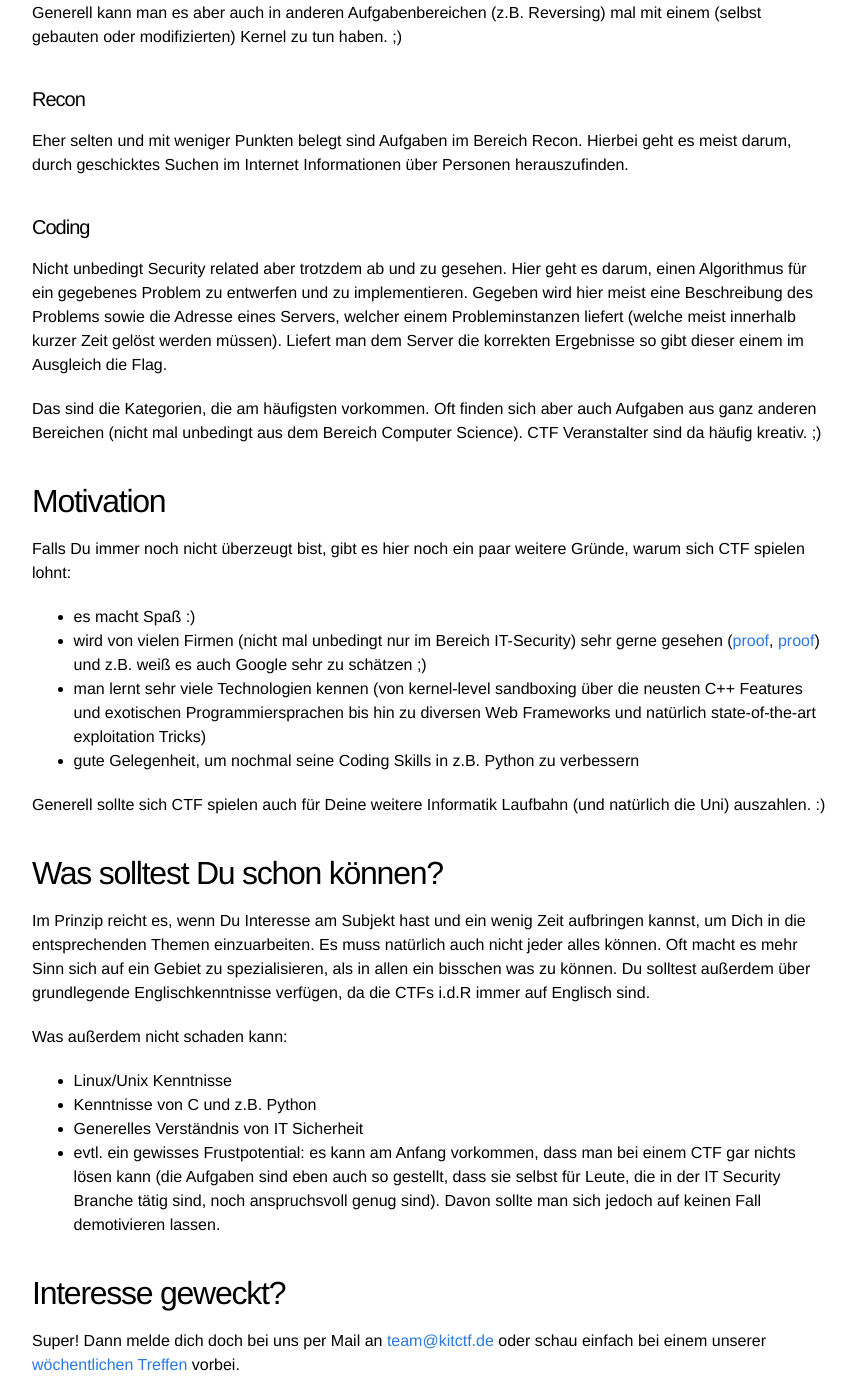
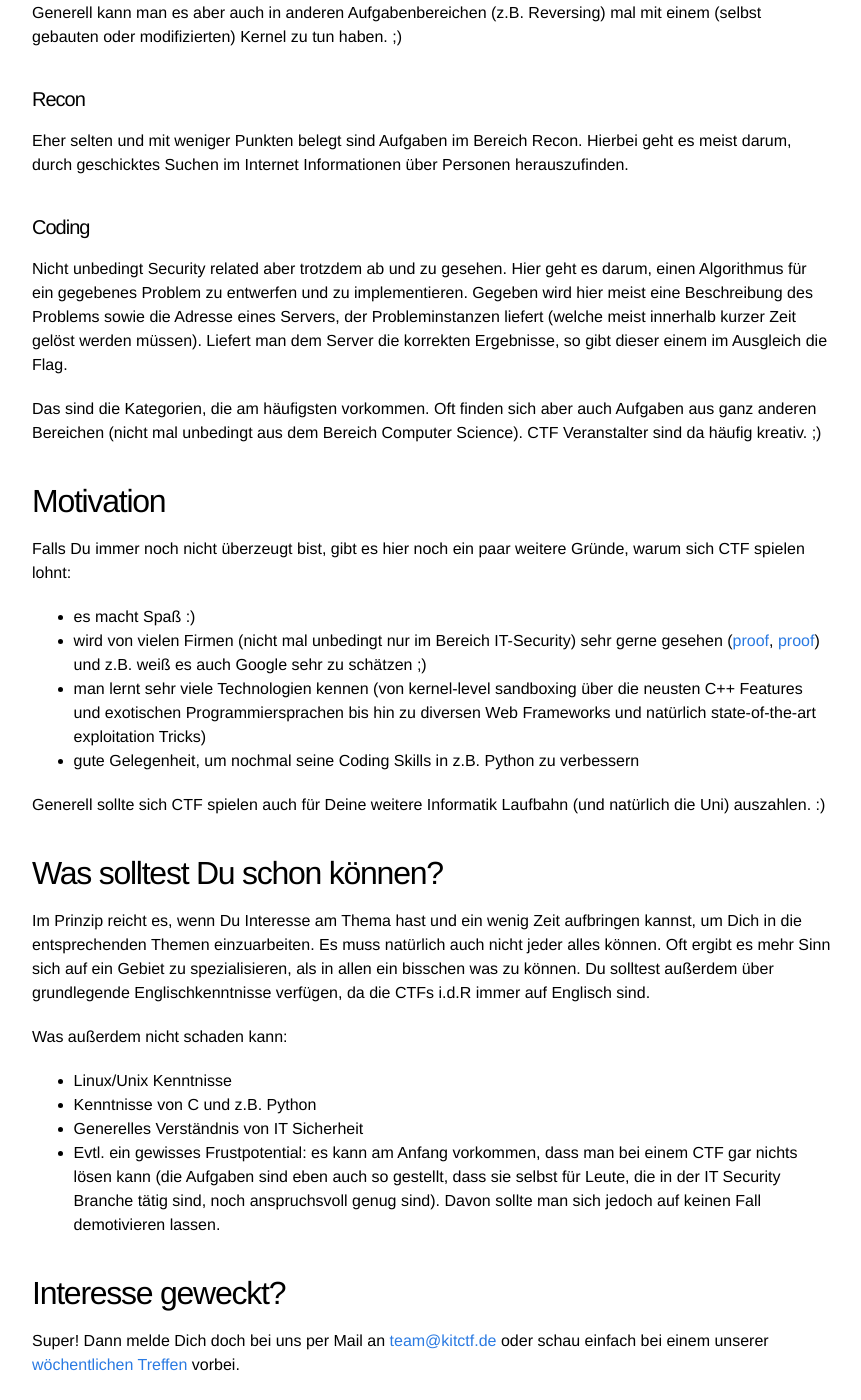
Before and after one commit to kitctf/www, a Jekyll site: the page built from about.md, in a window 1280 px wide and 1400 px high, scrolled down 2851 px. Shown: the whole window, without its empty margins (208-1069 px from the left). Built offline with Jekyll 4.4.1, drawn with Linux system fonts in a browser that asks for light colours; some of the changed text lies outside the part shown.

Commit message:
spelling in about page

```diff
--- a/about.md
+++ b/about.md
@@ -12,7 +12,7 @@ So if you are interested in hacking with us, read on! The rest of this article
 is in German unfortunately, we might fix this in the future :)
 
 Du bist wahrscheinlich hier gelandet, weil Du Interesse an IT-Sicherheit hast.
-Im Folgenden wollen wir Dir näher bringen was wir hier machen und hoffentlich dein Interesse gewinnen.
+Im Folgenden wollen wir Dir näher bringen was wir hier machen und hoffentlich Dein Interesse gewinnen.
 
 Die Folien von unserer Einführungsveranstaltung aus dem WS15/16 sind [hier](https://github.com/kitctf/www/blob/master/files/CTF%20%40%20KIT.pdf) zu finden.
 
@@ -81,7 +81,7 @@ Eher selten und mit weniger Punkten belegt sind Aufgaben im Bereich Recon. Hierb
 #### Coding
 Nicht unbedingt Security related aber trotzdem ab und zu gesehen.
 Hier geht es darum, einen Algorithmus für ein gegebenes Problem zu entwerfen und zu implementieren.
-Gegeben wird hier meist eine Beschreibung des Problems sowie die Adresse eines Servers, welcher einem Probleminstanzen liefert (welche meist innerhalb kurzer Zeit gelöst werden müssen). Liefert man dem Server die korrekten Ergebnisse so gibt dieser einem im Ausgleich die Flag.
+Gegeben wird hier meist eine Beschreibung des Problems sowie die Adresse eines Servers, der Probleminstanzen liefert (welche meist innerhalb kurzer Zeit gelöst werden müssen). Liefert man dem Server die korrekten Ergebnisse, so gibt dieser einem im Ausgleich die Flag.
 
 
 Das sind die Kategorien, die am häufigsten vorkommen. Oft finden sich aber auch Aufgaben aus ganz anderen Bereichen (nicht mal unbedingt aus dem Bereich Computer Science). CTF Veranstalter sind da häufig kreativ. ;)
@@ -99,7 +99,7 @@ Generell sollte sich CTF spielen auch für Deine weitere Informatik Laufbahn (un
 
 
 ## Was solltest Du schon können?
-Im Prinzip reicht es, wenn Du Interesse am Subjekt hast und ein wenig Zeit aufbringen kannst, um Dich in die entsprechenden Themen einzuarbeiten. Es muss natürlich auch nicht jeder alles können. Oft macht es mehr Sinn sich auf ein Gebiet zu spezialisieren, als in allen ein bisschen was zu können.
+Im Prinzip reicht es, wenn Du Interesse am Thema hast und ein wenig Zeit aufbringen kannst, um Dich in die entsprechenden Themen einzuarbeiten. Es muss natürlich auch nicht jeder alles können. Oft ergibt es mehr Sinn sich auf ein Gebiet zu spezialisieren, als in allen ein bisschen was zu können.
 Du solltest außerdem über grundlegende Englischkenntnisse verfügen, da die CTFs i.d.R immer auf Englisch sind.
 
 Was außerdem nicht schaden kann:
@@ -107,8 +107,8 @@ Was außerdem nicht schaden kann:
 - Linux/Unix Kenntnisse
 - Kenntnisse von C und z.B. Python
 - Generelles Verständnis von IT Sicherheit
-- evtl. ein gewisses Frustpotential: es kann am Anfang vorkommen, dass man bei einem CTF gar nichts lösen kann (die Aufgaben sind eben auch so gestellt, dass sie selbst für Leute, die in der IT Security Branche tätig sind, noch anspruchsvoll genug sind). Davon sollte man sich jedoch auf keinen Fall demotivieren lassen.
+- Evtl. ein gewisses Frustpotential: es kann am Anfang vorkommen, dass man bei einem CTF gar nichts lösen kann (die Aufgaben sind eben auch so gestellt, dass sie selbst für Leute, die in der IT Security Branche tätig sind, noch anspruchsvoll genug sind). Davon sollte man sich jedoch auf keinen Fall demotivieren lassen.
 
 
 ## Interesse geweckt?
-Super! Dann melde dich doch bei uns per Mail an [team@kitctf.de](mailto:team@kitctf.de) oder schau einfach bei einem unserer [wöchentlichen Treffen](http://crypto.iti.kit.edu/index.php?id=kitctf) vorbei.
+Super! Dann melde Dich doch bei uns per Mail an [team@kitctf.de](mailto:team@kitctf.de) oder schau einfach bei einem unserer [wöchentlichen Treffen](http://crypto.iti.kit.edu/index.php?id=kitctf) vorbei.
```
